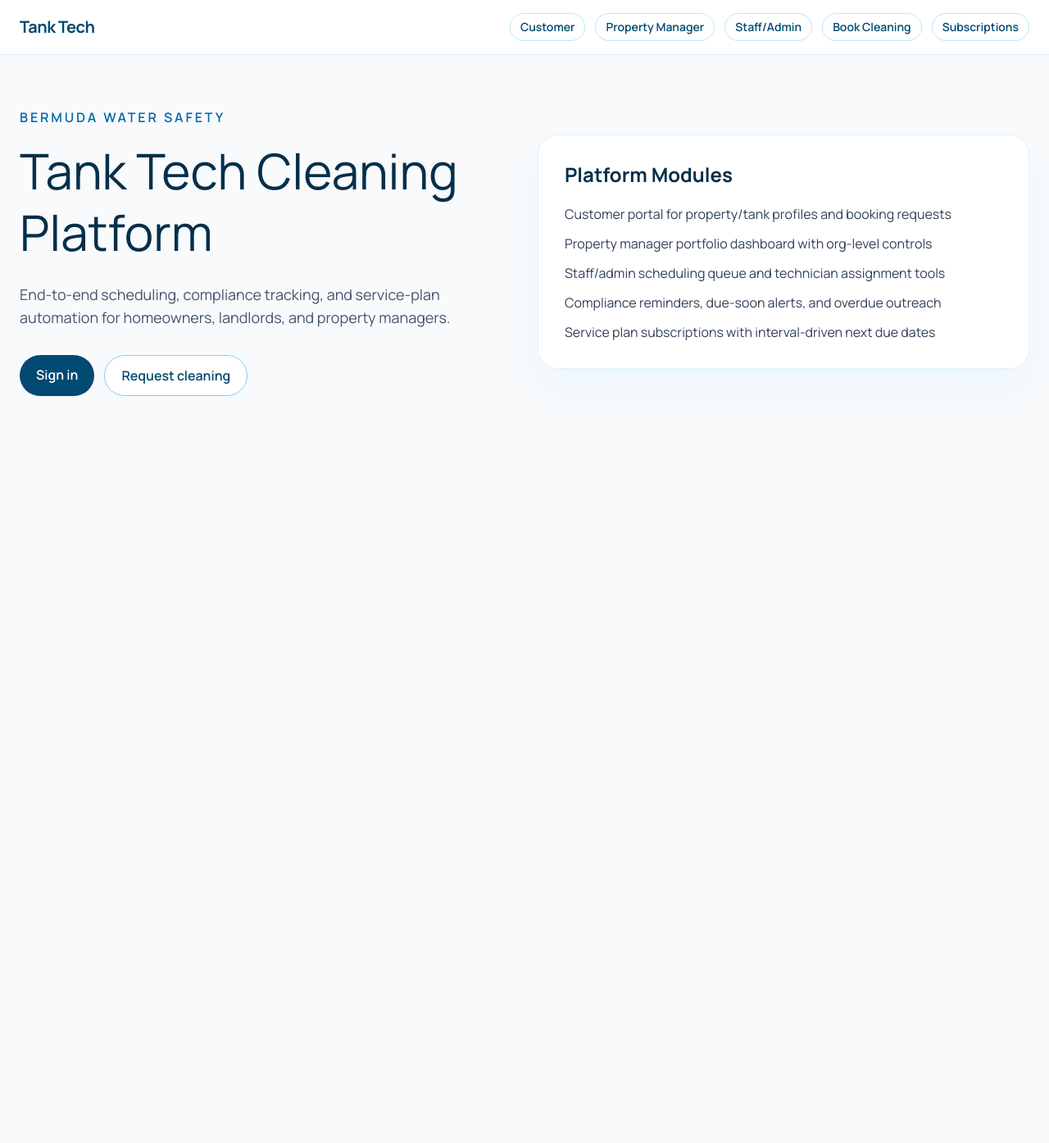
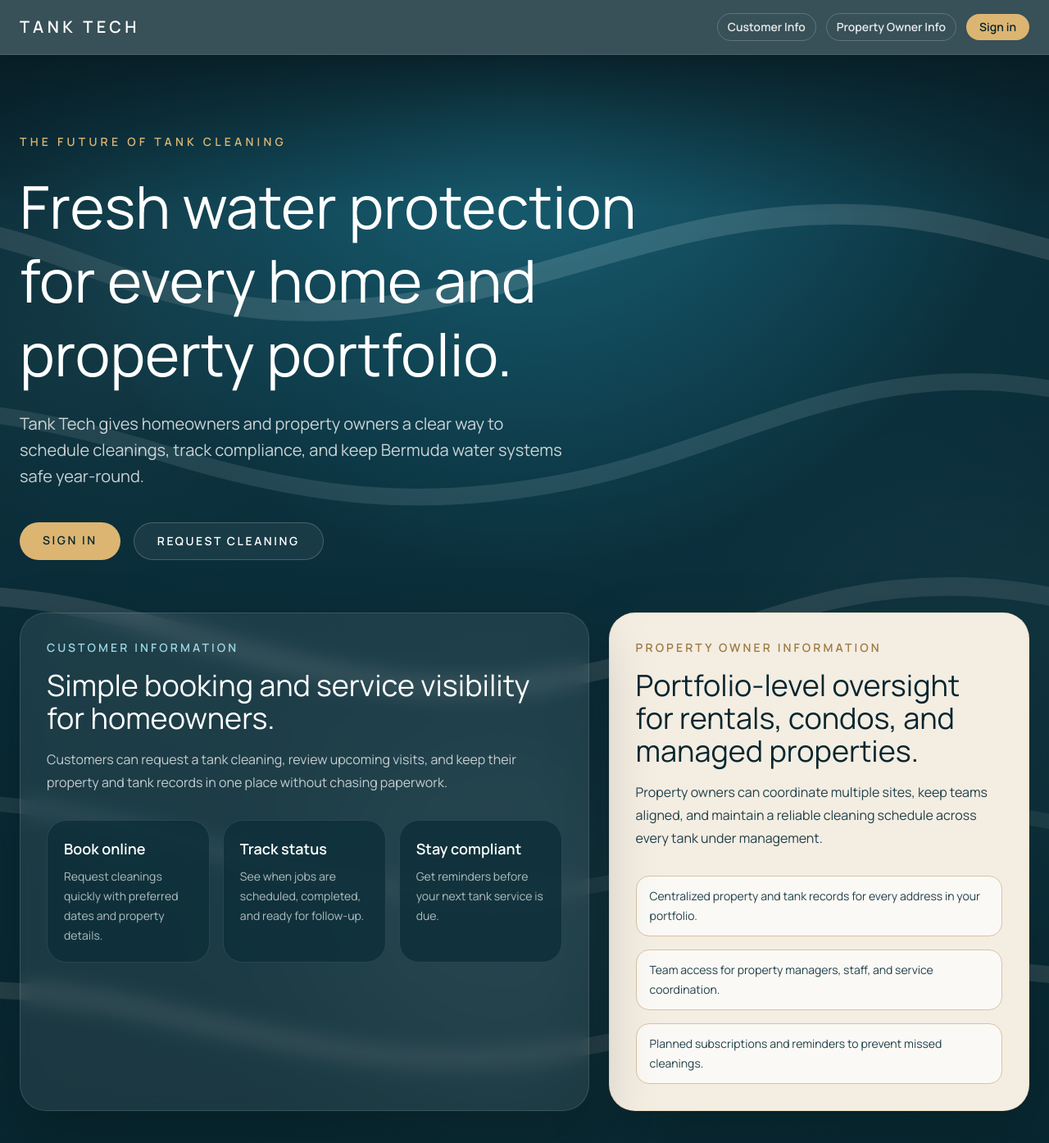
Before and after one commit to Markinbda/tanktech, a Next.js app in the folder apps/web/: page / in a window 1280 px wide. Shown: the top 1394 px of the page at 82% size. Before the commit the page ends 800 px from the top, so only its background shows below. Built offline with nearby package versions, Linux system fonts and the light colour scheme.

Commit message:
Update landing page theme

```diff
--- a/apps/web/src/app/page.tsx
+++ b/apps/web/src/app/page.tsx
@@ -1,36 +1,152 @@
 import Link from "next/link";
+
+const customerFeatures = [
+  {
+    title: "Book online",
+    description: "Request cleanings quickly with preferred dates and property details.",
+  },
+  {
+    title: "Track status",
+    description: "See when jobs are scheduled, completed, and ready for follow-up.",
+  },
+  {
+    title: "Stay compliant",
+    description: "Get reminders before your next tank service is due.",
+  },
+];
+
+const ownerBenefits = [
+  "Centralized property and tank records for every address in your portfolio.",
+  "Team access for property managers, staff, and service coordination.",
+  "Planned subscriptions and reminders to prevent missed cleanings.",
+];
+
+type SectionIntroProps = {
+  eyebrow: string;
+  title: string;
+  body: string;
+  tone: "light" | "dark";
+};
+
+function SectionIntro({ eyebrow, title, body, tone }: SectionIntroProps) {
+  const eyebrowClass = tone === "light" ? "text-[#9bd7e4]" : "text-[#9d7b43]";
+  const titleClass = tone === "light" ? "text-white" : "text-[#08262f]";
+  const bodyClass = tone === "light" ? "text-white/74" : "text-[#21404a]";
+
+  return (
+    <>
+      <p className={`text-sm font-semibold uppercase tracking-[0.22em] ${eyebrowClass}`}>
+        {eyebrow}
+      </p>
+      <h2 className={`mt-4 font-[var(--font-space-grotesk)] text-3xl sm:text-4xl ${titleClass}`}>
+        {title}
+      </h2>
+      <p className={`mt-4 text-base leading-7 ${bodyClass}`}>{body}</p>
+    </>
+  );
+}
+
+function CustomerFeatureGrid() {
+  return (
+    <div className="mt-8 grid gap-4 md:grid-cols-3">
+      {customerFeatures.map((feature) => (
+        <article key={feature.title} className="rounded-3xl border border-white/10 bg-[#0d2f39]/80 p-5">
+          <h3 className="text-lg font-semibold text-white">{feature.title}</h3>
+          <p className="mt-2 text-sm leading-6 text-white/68">{feature.description}</p>
+        </article>
+      ))}
+    </div>
+  );
+}
+
+function OwnerBenefitList() {
+  return (
+    <ul className="mt-8 space-y-4 text-sm leading-6 text-[#21404a]">
+      {ownerBenefits.map((benefit) => (
+        <li key={benefit} className="rounded-2xl border border-[#d9c3a1] bg-white/65 px-4 py-3">
+          {benefit}
+        </li>
+      ))}
+    </ul>
+  );
+}
+
+function CustomerInfoSection() {
+  return (
+    <section
+      id="customer-info"
+      className="rounded-[2rem] border border-white/12 bg-white/8 p-8 shadow-[0_30px_80px_rgba(0,0,0,0.25)] backdrop-blur-md"
+    >
+      <SectionIntro
+        eyebrow="Customer Information"
+        title="Simple booking and service visibility for homeowners."
+        body="Customers can request a tank cleaning, review upcoming visits, and keep their property and tank records in one place without chasing paperwork."
+        tone="light"
+      />
+      <CustomerFeatureGrid />
+    </section>
+  );
+}
+
+function PropertyOwnerInfoSection() {
+  return (
+    <section
+      id="property-owner-info"
+      className="rounded-[2rem] border border-[#dcb572]/25 bg-[#f4ede2] p-8 text-[#08262f] shadow-[0_30px_80px_rgba(0,0,0,0.18)]"
+    >
+      <SectionIntro
+        eyebrow="Property Owner Information"
+        title="Portfolio-level oversight for rentals, condos, and managed properties."
+        body="Property owners can coordinate multiple sites, keep teams aligned, and maintain a reliable cleaning schedule across every tank under management."
+        tone="dark"
+      />
+      <OwnerBenefitList />
+    </section>
+  );
+}
 
 export default function Home() {
   return (
-    <main className="mx-auto flex w-full max-w-7xl flex-1 flex-col px-6 py-16">
-      <section className="grid items-center gap-8 lg:grid-cols-2">
-        <div>
-          <p className="font-semibold uppercase tracking-[0.18em] text-sky-700">Bermuda Water Safety</p>
-          <h1 className="mt-4 font-[var(--font-space-grotesk)] text-5xl leading-tight text-sky-950 sm:text-6xl">
-            Tank Tech Cleaning Platform
+    <main className="relative flex flex-1 flex-col overflow-hidden bg-[#071b22] text-white">
+      <div className="absolute inset-0 bg-[radial-gradient(circle_at_top,#1f6f86_0,#0b2530_42%,#071b22_100%)]" />
+      <div
+        aria-hidden="true"
+        className="absolute inset-0 bg-center bg-cover opacity-20"
+        style={{ backgroundImage: "url('/fresh-water.svg')" }}
+      />
+      <div className="absolute inset-x-0 top-0 h-48 bg-[linear-gradient(180deg,rgba(7,27,34,0.9),rgba(7,27,34,0))]" />
+
+      <section className="relative mx-auto flex w-full max-w-7xl flex-1 flex-col px-6 pb-20 pt-18 sm:pt-24">
+        <div className="max-w-4xl">
+          <p className="text-sm font-semibold uppercase tracking-[0.3em] text-[#dcb572]">
+            The Future of Tank Cleaning
+          </p>
+          <h1 className="mt-6 max-w-3xl font-[var(--font-space-grotesk)] text-5xl leading-tight text-white sm:text-6xl lg:text-7xl">
+            Fresh water protection for every home and property portfolio.
           </h1>
-          <p className="mt-6 max-w-xl text-lg text-slate-600">
-            End-to-end scheduling, compliance tracking, and service-plan automation for homeowners,
-            landlords, and property managers.
+          <p className="mt-6 max-w-2xl text-lg leading-8 text-white/78 sm:text-xl">
+            Tank Tech gives homeowners and property owners a clear way to schedule cleanings,
+            track compliance, and keep Bermuda water systems safe year-round.
           </p>
-          <div className="mt-8 flex flex-wrap gap-3">
-            <Link href="/login" className="rounded-full bg-sky-900 px-5 py-3 font-semibold text-white">
+          <div className="mt-10 flex flex-wrap gap-4">
+            <Link
+              href="/login"
+              className="rounded-full bg-[#dcb572] px-7 py-3 text-sm font-semibold uppercase tracking-[0.18em] text-[#08262f] transition hover:bg-[#e6c793]"
+            >
               Sign in
             </Link>
-            <Link href="/bookings/new" className="rounded-full border border-sky-300 bg-white px-5 py-3 font-semibold text-sky-900">
+            <Link
+              href="/bookings/new"
+              className="rounded-full border border-white/20 bg-white/6 px-7 py-3 text-sm font-semibold uppercase tracking-[0.18em] text-white transition hover:bg-white/12"
+            >
               Request cleaning
             </Link>
           </div>
         </div>
-        <div className="rounded-3xl border border-sky-100 bg-white p-8 shadow-2xl shadow-sky-100/50">
-          <h2 className="font-[var(--font-space-grotesk)] text-2xl font-bold text-sky-950">Platform Modules</h2>
-          <ul className="mt-5 space-y-3 text-slate-700">
-            <li>Customer portal for property/tank profiles and booking requests</li>
-            <li>Property manager portfolio dashboard with org-level controls</li>
-            <li>Staff/admin scheduling queue and technician assignment tools</li>
-            <li>Compliance reminders, due-soon alerts, and overdue outreach</li>
-            <li>Service plan subscriptions with interval-driven next due dates</li>
-          </ul>
+
+        <div className="mt-16 grid gap-6 lg:grid-cols-[1.15fr_0.85fr]">
+          <CustomerInfoSection />
+          <PropertyOwnerInfoSection />
         </div>
       </section>
     </main>
--- a/apps/web/src/components/app-nav.tsx
+++ b/apps/web/src/components/app-nav.tsx
@@ -1,6 +1,9 @@
+"use client";
+
 import Link from "next/link";
+import { usePathname } from "next/navigation";
 
-const links = [
+const appLinks = [
   { href: "/dashboard", label: "Customer" },
   { href: "/pm/dashboard", label: "Property Manager" },
   { href: "/admin/dashboard", label: "Staff/Admin" },
@@ -8,23 +11,37 @@ const links = [
   { href: "/subscriptions", label: "Subscriptions" },
 ];
 
+const marketingLinks = [
+  { href: "/#customer-info", label: "Customer Info" },
+  { href: "/#property-owner-info", label: "Property Owner Info" },
+];
+
 export function AppNav() {
+  const pathname = usePathname();
+  const isHome = pathname === "/";
+
   return (
-    <header className="sticky top-0 z-20 border-b border-sky-100 bg-white/90 backdrop-blur">
+    <header className="sticky top-0 z-20 border-b border-white/10 bg-[#08262f]/80 backdrop-blur-xl">
       <div className="mx-auto flex w-full max-w-7xl items-center justify-between px-6 py-4">
-        <Link href="/" className="text-xl font-bold tracking-tight text-sky-900">
+        <Link href="/" className="text-xl font-semibold uppercase tracking-[0.22em] text-white">
           Tank Tech
         </Link>
-        <nav className="flex flex-wrap gap-3 text-sm font-semibold text-sky-900">
-          {links.map((link) => (
+        <nav className="flex flex-wrap items-center gap-3 text-sm font-semibold text-white/88">
+          {(isHome ? marketingLinks : appLinks).map((link) => (
             <Link
               key={link.href}
               href={link.href}
-              className="rounded-full border border-sky-200 px-3 py-1.5 transition hover:bg-sky-50"
+              className="rounded-full border border-white/20 px-3 py-1.5 transition hover:bg-white/10"
             >
               {link.label}
             </Link>
           ))}
+          <Link
+            href="/login"
+            className="rounded-full bg-[#dcb572] px-4 py-1.5 text-[#08262f] transition hover:bg-[#e5c58c]"
+          >
+            Sign in
+          </Link>
         </nav>
       </div>
     </header>
```
Also changed, not shown: apps/web/public/fresh-water.svg (added).
